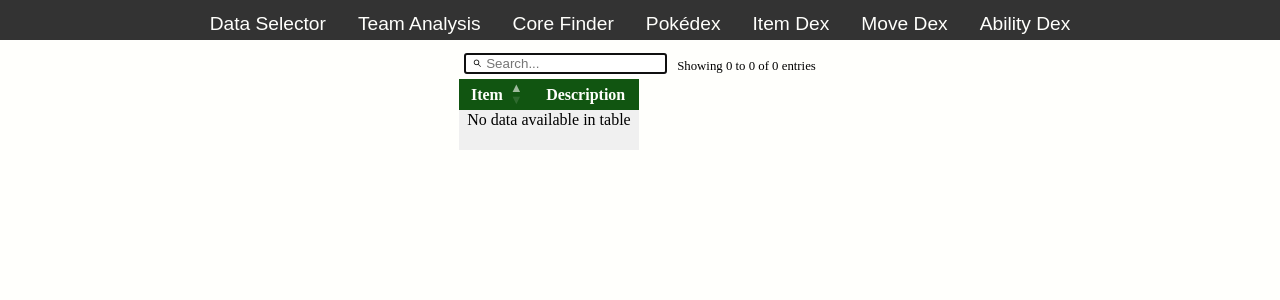
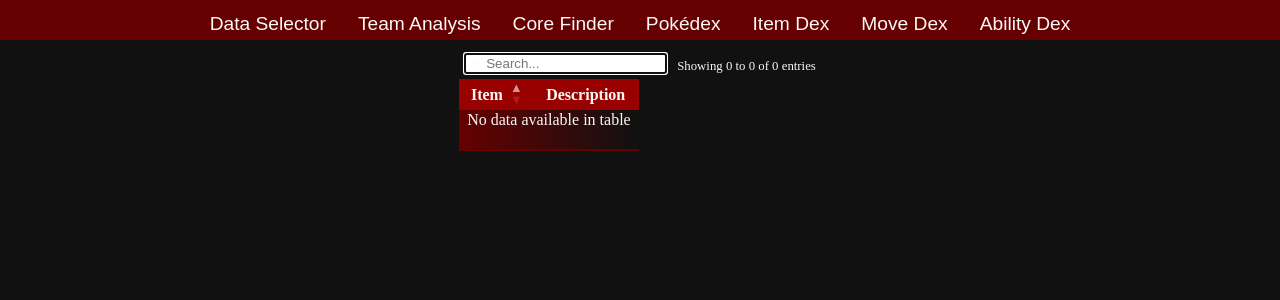
Before and after one commit to googlyeyesultra/PokeTeam, a Flask app: template templates/ItemDex.html in a window 1280 px wide. Shown: the top 300 px of the page. Run offline with Flask 2, Linux system fonts and the light colour scheme; the template is opened without the code that fills it, so the values that code supplies are empty; some libraries are stand-ins or nearby versions.

Commit message:
Significant style change. Still in progress but beginning to come together.

```diff
--- a/static/style.css
+++ b/static/style.css
@@ -1,16 +1,22 @@
 :root {
-  --bg-color: #fffffc;
-  --text-color: #000;
-  --light-text-color: #fffffc;
-  --navbar-color: #333;
-  --navbar-hover-color: #ccc;
-  --accent-color: #115511;
+  --bg-color: #111;
+  --text-color: #FAF9F6;
+  --navbar-color: var(--off-accent-color);
+  --navbar-hover-color: var(--bg-color);
+  --accent-color: #990000;
+  --off-accent-color: #660000;
   --block-color: #f0f0fc;
   --outer-block-color: #333;
   --checker-color-1:#f0f0f0;
   --checker-color-2:#f0fff0;
   --disabled-text-color: #777777;
   --light-border-color: #777777;
+  --link-color: #00BFFF;
+}
+
+a {
+  text-decoration: none;
+  color: var(--link-color);
 }
 
 body {
@@ -105,7 +111,6 @@ input[type=number] {
 
 #poke-wrapper:has(> #input_pokemon:empty)::before {
     content: "Try adding Pokémon below. You can also type one in and hit enter.";
-    color: var(--light-text-color);
     position: absolute;
     z-index: 1;
 }
@@ -239,13 +244,6 @@ input[type=number] {
   border-collapse: collapse;
 }
 
-.data-table tr:nth-child(odd) {
-  background-color: var(--checker-color-1);
-}
-
-.data-table tr:nth-child(even) {
-  background-color: var(--checker-color-2);
-}
 
 .add_link {
   text-decoration: none;
@@ -273,15 +271,26 @@ form {
     }
 }
 
-.data-table td {
-    padding-bottom: 2px;
+.data-table tbody tr:nth-child(even) {
+    background-image: linear-gradient(90deg, var(--accent-color), var(--bg-color));
+    border-bottom: solid;
+    border-width: 2px;
+    border-color: var(--accent-color);
+    background-size: calc(100% + 1px), 100%;
+}
+
+.data-table tbody tr:nth-child(odd) {
+    background-image: linear-gradient(90deg, var(--off-accent-color), var(--bg-color));
+    border-bottom: solid;
+    border-width: 2px;
+    border-color: var(--off-accent-color);
+    background-size: calc(100% + 1px), 100%;
 }
 
 .data-table th {
   padding-top: 5px;
   padding-bottom: 5px;
   background-color: var(--accent-color);
-  color: var(--light-text-color);
   height: 31px;
   box-sizing: border-box;
 }
@@ -307,11 +316,11 @@ form {
 
 .topnav a {
   float: left;
-  color: var(--light-text-color);
   text-align: center;
   padding: 5px 16px;
   text-decoration: none;
   font-size: 1.2rem;
+  color: var(--text-color);
 }
 
 .topnav a:hover {
@@ -335,7 +344,6 @@ form {
         top: 0px;
         right: 5px;
         cursor: pointer;
-        color: var(--light-text-color);
         display: block;
     }
 
@@ -347,7 +355,6 @@ form {
 
     .topnav-links > a {
         background: var(--navbar-color);
-        color: var(--light-text-color);
         padding: 5px;
         text-align: center;
         font-size: 1.5em;
@@ -381,7 +388,6 @@ form {
   text-align: center;
   font-size: 1.5em;
   font-family: Sans-Serif;
-  color: var(--light-text-color);
   padding: 4px;
 }
 
@@ -391,6 +397,10 @@ body {
 
 .item-icon, .poke-icon {
     margin-right: 4px;
+}
+
+.poke-sprite, .item-icon, .poke-icon, .team-image {
+    filter: drop-shadow(0px 0px 1px black);
 }
 
 .tables-wrapper {
--- a/templates/SwapsTable.html
+++ b/templates/SwapsTable.html
@@ -1,6 +1,6 @@
 <table class="data-table">
     <thead>
-        <tr><th>Current</th><th><span class="fas fa-exchange-alt"></span></th><th>Swap</th><th>Δ</th></tr>
+        <tr><th>Current</th><th></th><th>Swap</th><th>Δ</th></tr>
     </thead>
     <tbody>
     {% for swap in swaps %}
```
